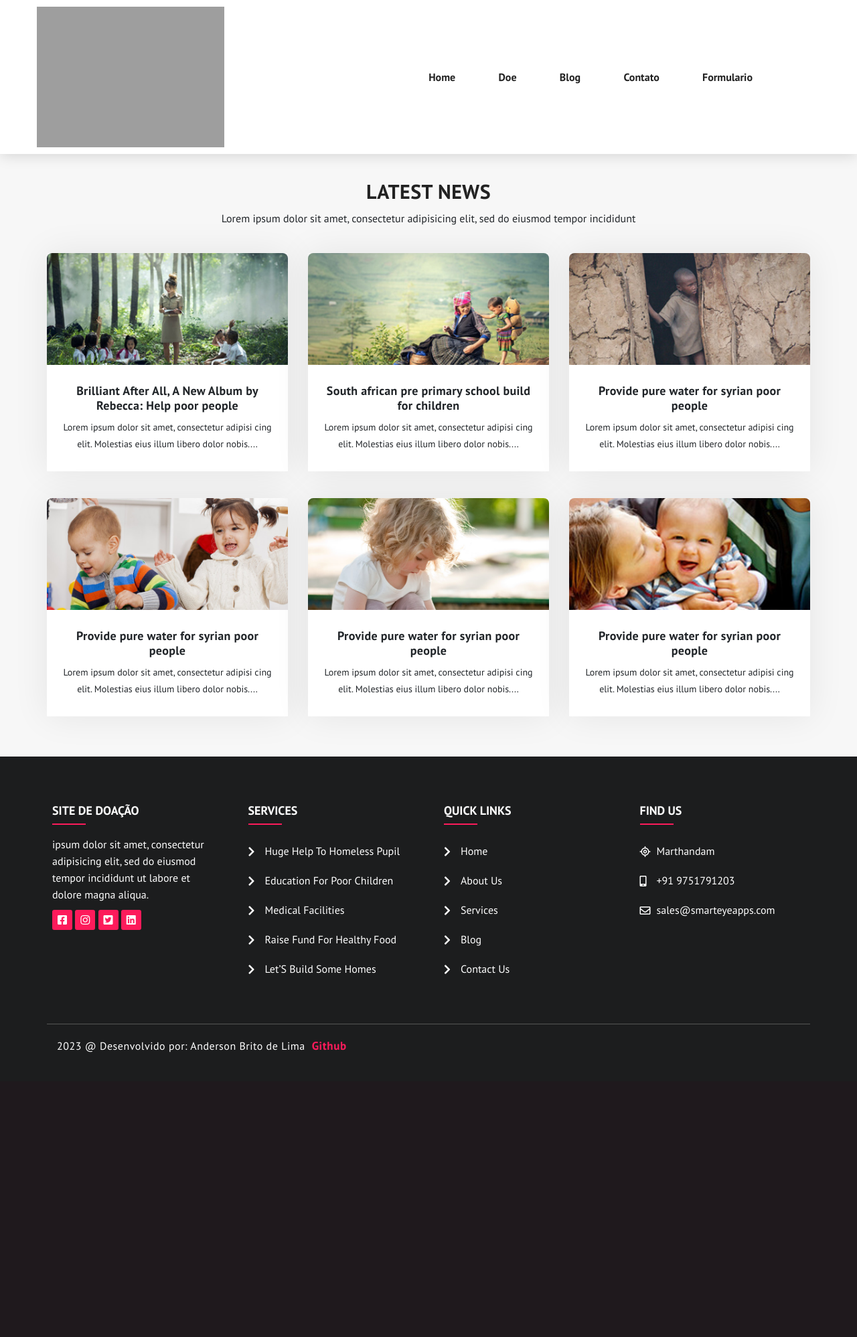
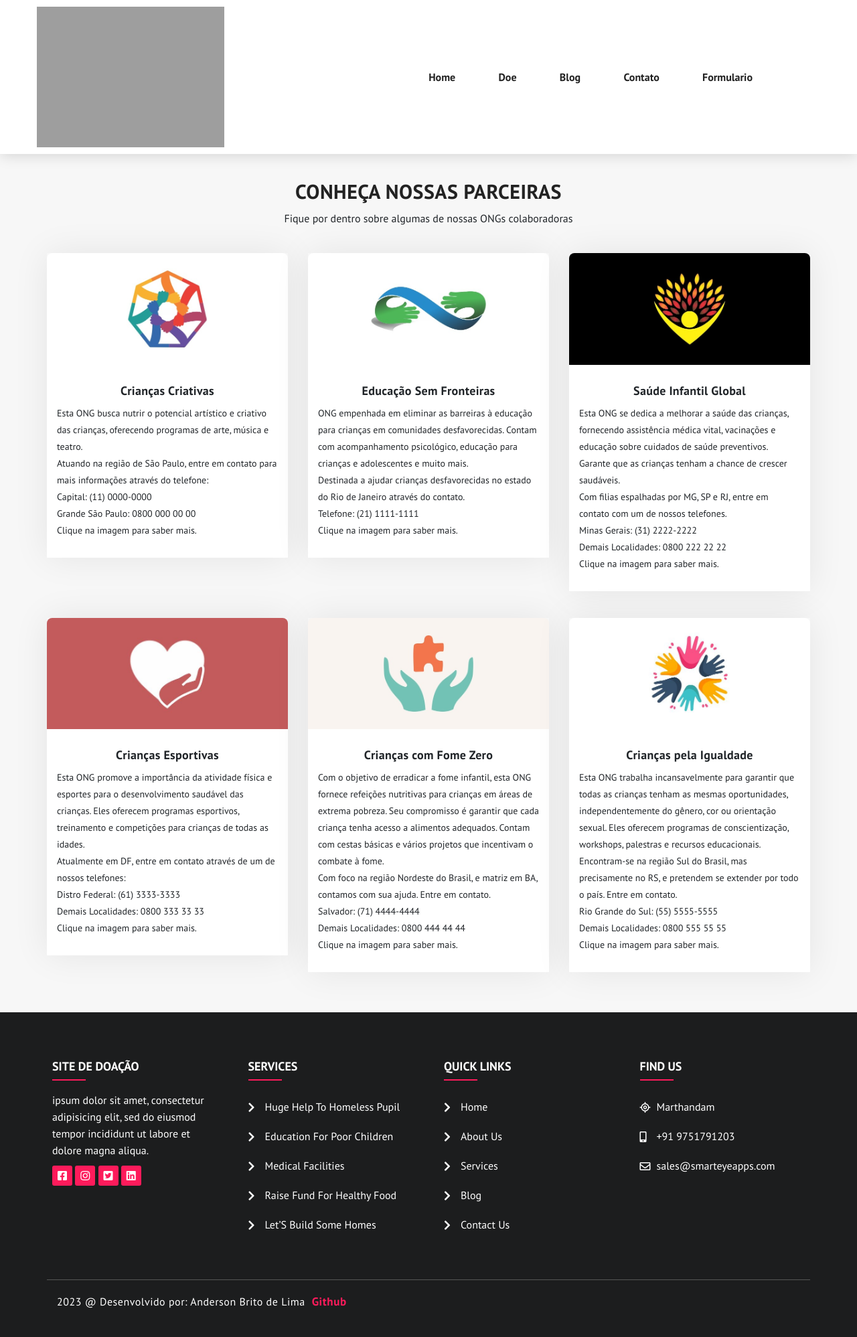
Before and after one commit to andersonlimaz/ProjetoTCC-main, a Django app: page /blog/ in a window 1280 px wide. Shown: the whole page at 67% size. Before the commit the page ends 1572 px from the top, so only its background shows below. Run offline with Django 4.2, Linux system fonts and the light colour scheme; some libraries are stand-ins or nearby versions; grey boxes are pictures that could not be loaded.

Commit message:
Att blog

```diff
--- a/ProjetoTCC-main/paginas/templates/blog.html
+++ b/ProjetoTCC-main/paginas/templates/blog.html
@@ -13,7 +13,7 @@
                     <div class="heading-wrapper">
                         <h3>Blog</h3>
                         <ol>
-                            <li>Hmoe<i class="far fa-angle-double-right"></i></li>
+                            <li>Home<i class="far fa-angle-double-right"></i></li>
                             <li>Blog</li>
                         </ol>
                     </div>
@@ -29,9 +29,8 @@
             <div class="row">
                 <div class="col-12">
                     <div class="head-01">
-                        <h2>Latest news</h2>
-                        <p>Lorem ipsum dolor sit amet, consectetur adipisicing elit, sed do eiusmod
-                            tempor incididunt</p>
+                        <h2>Conheça nossas parceiras</h2>
+                        <p>Fique por dentro sobre algumas de nossas ONGs colaboradoras</p>
                     </div>
                 </div>
             </div>
@@ -39,13 +38,15 @@
                 <div class="col-lg-4 col-md-4 col-sm-6 col-xs-12">
                     <article class="_kl_cd">
                         <div class="_i-tr">
-                            <img src="{% static 'img/blog/blog_1.jpg' %}">
+                            <img src="{% static 'img/blog/ONG_1.jpeg' %}" alt="ONG Crianças Criativas">
                         </div>
                         <div class="_oi_er_we">
-                            <h3>Brilliant After All, A New Album by Rebecca: Help poor people</h3>
-                            <p>Lorem ipsum dolor sit amet, consectetur adipisi cing elit. Molestias eius illum libero
-                                dolor
-                                nobis....</p>
+                            <h3>Crianças Criativas</h3>
+                            <p style="text-align: left;"> Esta ONG busca nutrir o potencial artístico e criativo das crianças, oferecendo programas de arte, música e teatro.<br>
+                                Atuando na região de São Paulo, entre em contato para mais informações através do telefone:<br>
+                                Capital: (11) 0000-0000<br>
+                                Grande São Paulo: 0800 000 00 00<br>
+                                Clique na imagem para saber mais.</p>
                         </div>
                     </article>
                 </div>
@@ -53,13 +54,15 @@
                 <div class="col-lg-4 col-md-4 col-sm-6 col-xs-12">
                     <article class="_kl_cd">
                         <div class="_i-tr">
-                            <img src="{% static 'img/blog/blog_2.jpg' %}">
+                            <img src="{% static 'img/blog/ONG_2.jpeg' %}" alt="ONG Educação Sem Fronteiras">
                         </div>
                         <div class="_oi_er_we">
-                            <h3>South african pre primary school build for children</h3>
-                            <p>Lorem ipsum dolor sit amet, consectetur adipisi cing elit. Molestias eius illum libero
-                                dolor
-                                nobis....</p>
+                            <h3>Educação Sem Fronteiras</h3>
+                            <p style="text-align: left;">ONG empenhada em eliminar as barreiras à educação para crianças em comunidades desfavorecidas.
+                                Contam com acompanhamento psicológico, educação para crianças e adolescentes e muito mais.<br>
+                                Destinada a ajudar crianças desfavorecidas no estado do Rio de Janeiro através do contato.<br>
+                                Telefone: (21) 1111-1111<br>
+                                Clique na imagem para saber mais.</p>
                         </div>
                     </article>
                 </div>
@@ -67,13 +70,16 @@
                 <div class="col-lg-4 col-md-4 col-sm-6 col-xs-12">
                     <article class="_kl_cd">
                         <div class="_i-tr">
-                            <img src="{% static 'img/blog/blog_3.jpg' %}">
+                            <img src="{% static 'img/blog/ONG_3.jpeg' %}" alt="ONG Saúde Infantil Global">
                         </div>
                         <div class="_oi_er_we">
-                            <h3>Provide pure water for syrian poor people</h3>
-                            <p>Lorem ipsum dolor sit amet, consectetur adipisi cing elit. Molestias eius illum libero
-                                dolor
-                                nobis....</p>
+                            <h3>Saúde Infantil Global</h3>
+                            <p style="text-align: left;">Esta ONG se dedica a melhorar a saúde das crianças, fornecendo assistência médica vital, vacinações e educação sobre cuidados de saúde preventivos.
+                                Garante que as crianças tenham a chance de crescer saudáveis.<br>
+                                Com filias espalhadas por MG, SP e RJ, entre em contato com um de nossos telefones.<br>
+                                Minas Gerais: (31) 2222-2222<br>
+                                Demais Localidades: 0800 222 22 22<br>
+                                Clique na imagem para saber mais.</p>
                         </div>
                     </article>
                 </div>
@@ -81,13 +87,16 @@
                 <div class="col-lg-4 col-md-4 col-sm-6 col-xs-12">
                     <article class="_kl_cd">
                         <div class="_i-tr">
-                            <img src="{% static 'img/blog/blog_4.jpg' %}">
+                            <img src="{% static 'img/blog/ONG_4.jpeg' %}" alt="ONG Crianças Esportivas">
                         </div>
                         <div class="_oi_er_we">
-                            <h3>Provide pure water for syrian poor people</h3>
-                            <p>Lorem ipsum dolor sit amet, consectetur adipisi cing elit. Molestias eius illum libero
-                                dolor
-                                nobis....</p>
+                            <h3>Crianças Esportivas</h3>
+                            <p style="text-align: left;">Esta ONG promove a importância da atividade física e esportes para o desenvolvimento saudável das crianças.
+                                Eles oferecem programas esportivos, treinamento e competições para crianças de todas as idades.<br>
+                                Atualmente em DF, entre em contato através de um de nossos telefones:<br>
+                                Distro Federal: (61) 3333-3333<br>
+                                Demais Localidades: 0800 333 33 33<br>
+                                Clique na imagem para saber mais.</p>
                         </div>
                     </article>
                 </div>
@@ -95,13 +104,16 @@
                 <div class="col-lg-4 col-md-4 col-sm-6 col-xs-12">
                     <article class="_kl_cd">
                         <div class="_i-tr">
-                            <img src="{% static 'img/blog/blog_5.jpg' %}">
+                            <img src="{% static 'img/blog/ONG_5.jpeg' %}" alt="ONG Crianças com Fome Zero">
                         </div>
                         <div class="_oi_er_we">
-                            <h3>Provide pure water for syrian poor people</h3>
-                            <p>Lorem ipsum dolor sit amet, consectetur adipisi cing elit. Molestias eius illum libero
-                                dolor
-                                nobis....</p>
+                            <h3>Crianças com Fome Zero</h3>
+                            <p style="text-align: left;">Com o objetivo de erradicar a fome infantil, esta ONG fornece refeições nutritivas para crianças em áreas de extrema pobreza.
+                                Seu compromisso é garantir que cada criança tenha acesso a alimentos adequados. Contam com cestas básicas e vários projetos que incentivam o combate à fome.<br>
+                                Com foco na região Nordeste do Brasil, e matriz em BA, contamos com sua ajuda. Entre em contato.<br>
+                                Salvador: (71) 4444-4444<br>
+                                Demais Localidades: 0800 444 44 44<br>
+                                Clique na imagem para saber mais.</p>
                         </div>
                     </article>
                 </div>
@@ -109,13 +121,17 @@
                 <div class="col-lg-4 col-md-4 col-sm-6 col-xs-12">
                     <article class="_kl_cd">
                         <div class="_i-tr">
-                            <img src="{% static 'img/blog/blog_6.jpg' %}">
+                            <img src="{% static 'img/blog/ONG_6.jpeg' %}" alt="ONG Crianças pela Igualdade">
                         </div>
                         <div class="_oi_er_we">
-                            <h3>Provide pure water for syrian poor people</h3>
-                            <p>Lorem ipsum dolor sit amet, consectetur adipisi cing elit. Molestias eius illum libero
-                                dolor
-                                nobis....</p>
+                            <h3>Crianças pela Igualdade</h3>
+                            <p style="text-align: left;">Esta ONG trabalha incansavelmente para garantir que todas as crianças tenham as mesmas oportunidades, independentemente do gênero, cor ou orientação sexual.
+                                Eles oferecem programas de conscientização, workshops, palestras e recursos educacionais.<br>
+                                Encontram-se na região Sul do Brasil, mas precisamente no RS, e pretendem se extender por todo o país.
+                                Entre em contato.<br>
+                                Rio Grande do Sul: (55) 5555-5555<br>
+                                Demais Localidades: 0800 555 55 55<br>
+                                Clique na imagem para saber mais.</p>
                         </div>
                     </article>
                 </div>
```
Also changed, not shown: ProjetoTCC-main/static/img/blog/ONG_1.jpeg (added), ProjetoTCC-main/static/img/blog/ONG_2.jpeg (added), ProjetoTCC-main/static/img/blog/ONG_3.jpeg (added), ProjetoTCC-main/static/img/blog/ONG_4.jpeg (added), ProjetoTCC-main/static/img/blog/ONG_5.jpeg (added), ProjetoTCC-main/static/img/blog/ONG_6.jpeg (added).
